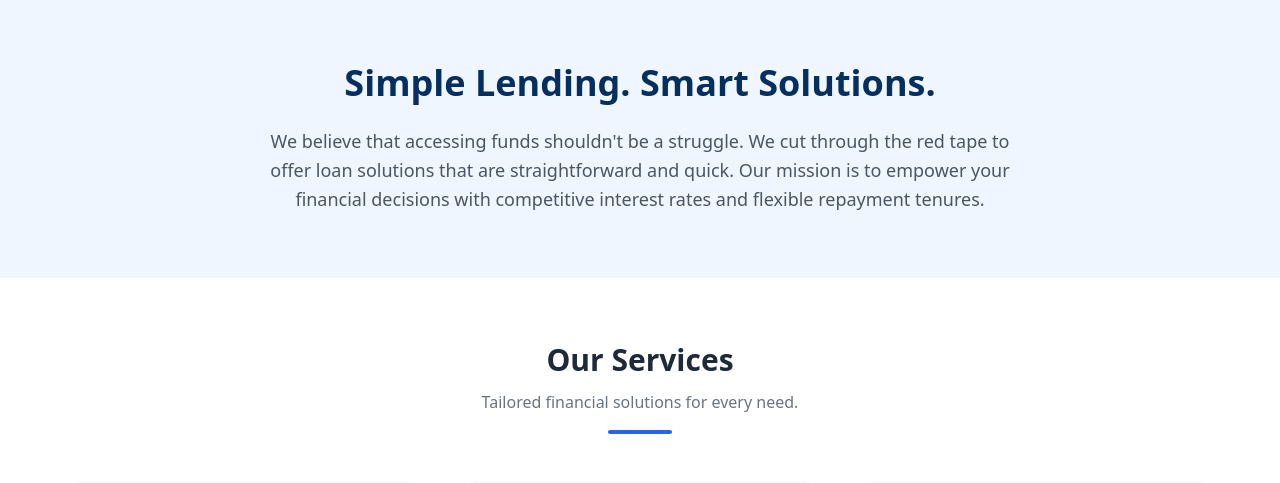
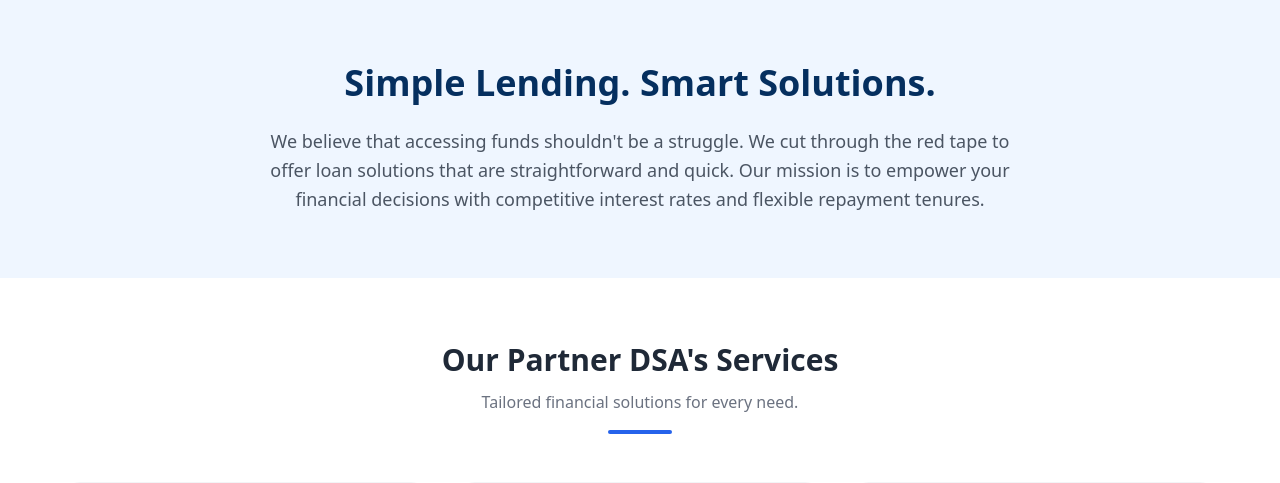
Before and after one commit to Amit-Creditsbazaar/creditsbazaar, a Flask app: page / in a window 1280 px wide. Shown: the part 700-1183 px from the top of the page. Run offline with Flask 3, Linux system fonts and the light colour scheme; some libraries are stand-ins or nearby versions.

Commit message:
Update index.html

```diff
--- a/templates/index.html
+++ b/templates/index.html
@@ -290,7 +290,7 @@
                 <div id="services" className="py-16 bg-white relative">
                     <div className="mx-2 md:mx-8 lg:mx-16 relative z-10">
                         <div className="text-center mb-12">
-                            <h2 className="text-3xl font-bold text-gray-800 mb-3">Our Services</h2>
+                            <h2 className="text-3xl font-bold text-gray-800 mb-3">Our Partner DSA's Services</h2>
                             <p className="text-gray-500">Tailored financial solutions for every need.</p>
                             <div className="h-1 w-16 bg-blue-600 mx-auto rounded mt-4"></div>
                         </div>
```
